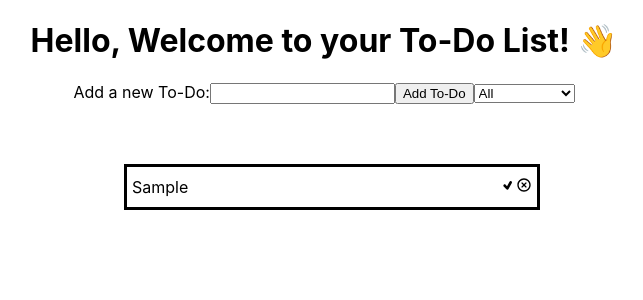
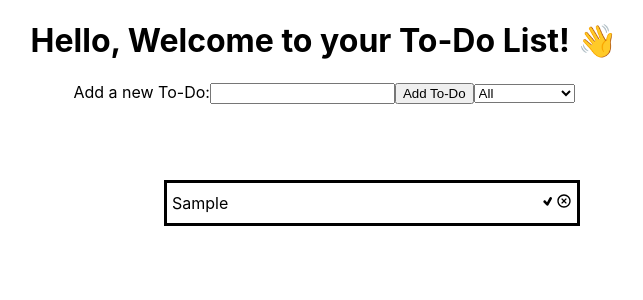
Before and after one commit to davidptclark/todo-list-react-app, a React (Create React App) app: page / in a window 1280 px wide. Both pictures are taken after typing "Sample" into the empty fields and a click on the button "Add To-Do". Shown: the top 300 px of the page, without its empty margins (316-959 px from the left). Built offline with nearby package versions, Linux system fonts and the light colour scheme.

Commit message:
Refactoring generation of new To-Dos

```diff
--- a/src/App.js
+++ b/src/App.js
@@ -10,13 +10,13 @@ function App() {
   //Initial state of to-do is best placed here
   //Set up with objects for each item, with a key of text to ease manipulation when we add complexity to the app later
   const [todos, setTodos] = useState([]);
+  //State for checking task status
   const [status, setStatus] = useState('all');
+  //State for filtering tasks without deleting those that don't meet filter reqs
   const [filteredToDos, setFilteredToDos] = useState([]);
 
   useEffect(() => {
-    filterHandler();
-  }, [todos, status]);
-
+    //Placing function here to prevent missing dep. warning in console
     const filterHandler = () => {
       switch (status) {
         case 'completed':
@@ -30,19 +30,21 @@ function App() {
       }
     };
 
+    filterHandler();
+    //The array contains variables that, when changed, triggers useEffect to re-render
+  }, [todos, status]);
+
   return (
     <div className="App">
       <Header />
       <Form setTodos={setTodos} setStatus={setStatus} />
       {/* Remember to keep the names consistent for prop reference! */}
       {/* Uses function from state to add tasks submitted via form */}
-      <div className="container" id="todo-list">
       <TodoList
         todos={todos}
         setTodos={setTodos}
         filteredToDos={filteredToDos}
       />
-      </div>
       {/* uses initial state to populate To-Do list */}
     </div>
   );
--- a/src/Todo-list.js
+++ b/src/Todo-list.js
@@ -4,9 +4,11 @@ import { TiTick } from 'react-icons/ti';
 const TodoList = ({ todos, setTodos, filteredToDos }) => {
   //Adding to the end of the array allows for easily removing using splice
   const removeToDo = (index) => {
-    const newTodos = [...todos];
+    setTodos((currList) => {
+      const newTodos = [...currList];
       newTodos.splice(index, 1);
       setTodos(newTodos);
+    });
   };
 
   const completeToDo = (id) => {
@@ -25,29 +27,38 @@ const TodoList = ({ todos, setTodos, filteredToDos }) => {
 
   return (
     <>
+      <div key="todo-list" className="container" id="todo-list">
+        <ul>
           {filteredToDos.map((todo, index) => {
             return (
               /* Made into div to allow for box styling */
               <>
                 {/* Using JS to toggle class name based on use boolean of isComplete, to apply line-through styling */}
-            <div
+                <li
                   className={`todo-item ${todo.isComplete ? 'completed' : ''}`}
-              key={index}
+                  key={`item-${index}`}
                 >
                   {/* Using the index as key allows for dynamic reassignment as deleted within list, as well as being passed to the removeToDo function that will allow spice to easily access and remove the item */}
                   {todo.text}
                   {/* Allow for both completion and deletion */}
-              <div className="buttons" key={index}>
-                <TiTick id="completed" onClick={() => completeToDo(todo.id)} />
+                  <div key={`buttons-${index}`} className="buttons">
+                    <TiTick
+                      key={`completed-${index}`}
+                      id="completed"
+                      onClick={() => completeToDo(todo.id)}
+                    />
                     <RiCloseCircleLine
+                      key={`submit-${index}`}
                       id="submit"
                       onClick={() => removeToDo(index)}
                     />
                   </div>
-            </div>
+                </li>
               </>
             );
           })}
+        </ul>
+      </div>
     </>
   );
 };
```
Lines whose indentation alone changed are shown as unchanged.
